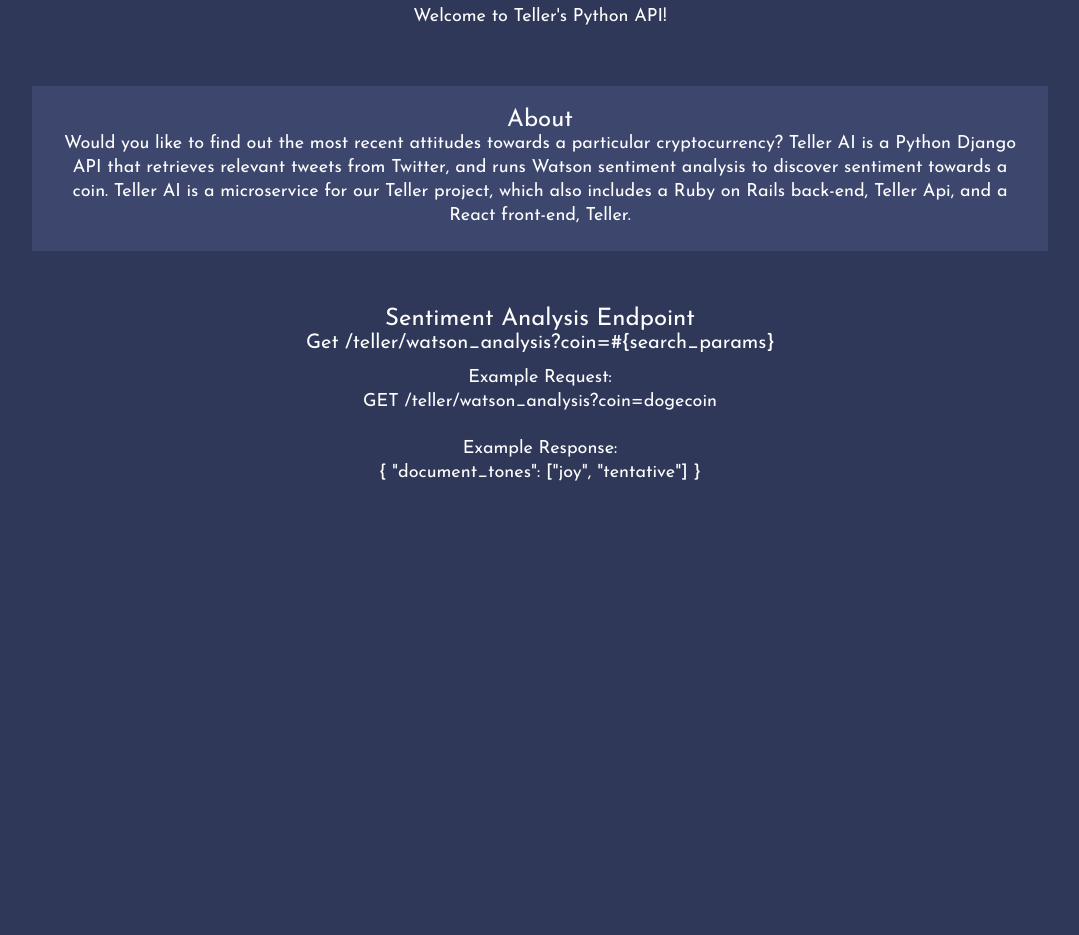
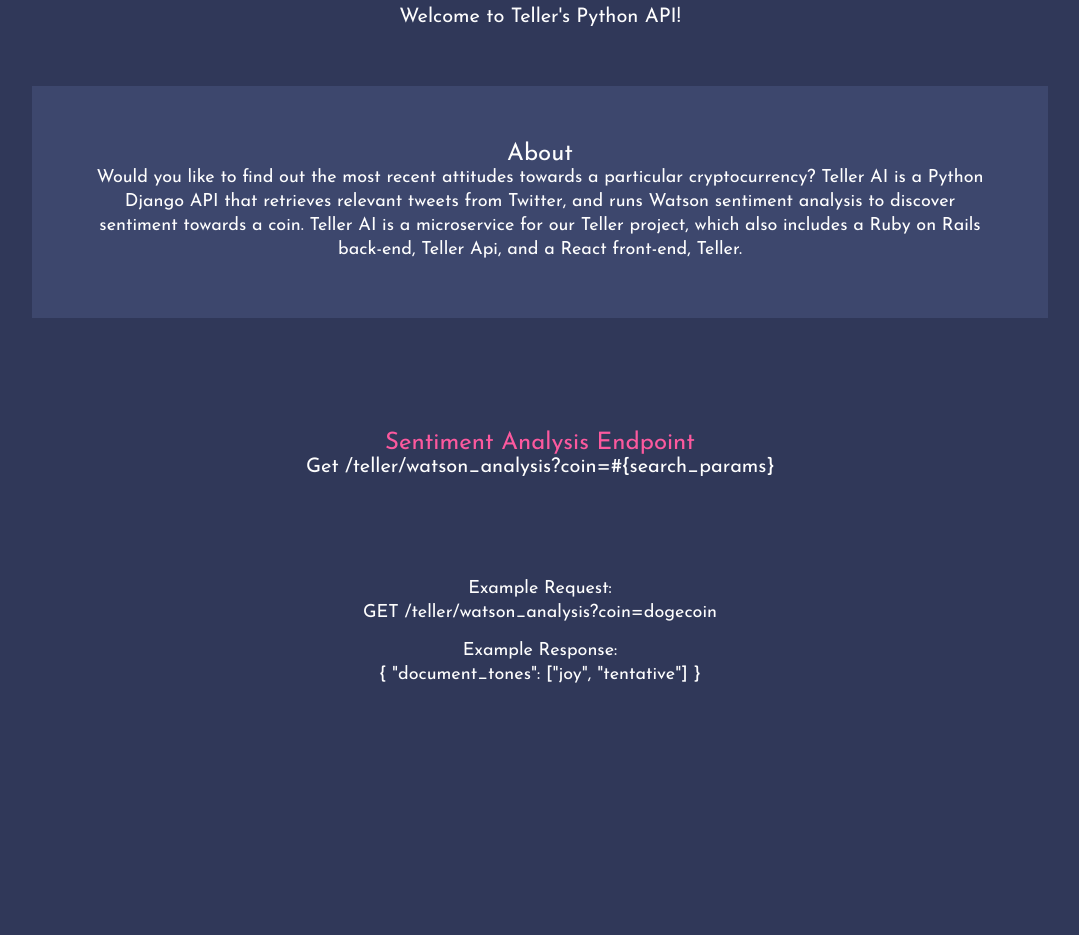
Before and after one commit to DanielMulitauopele/teller-ai, a Django app: page / in a window 1280 px wide. Shown: the part 56-991 px from the top of the page, without its empty margins (100-1179 px from the left). Before the commit the page ends 537 px from the top, so only its background shows below. Run offline with Django 3.2, Linux system fonts and the light colour scheme.

Commit message:
Style containers

```diff
--- a/teller/static/style.css
+++ b/teller/static/style.css
@@ -26,9 +26,15 @@
   padding: 1%;
 }
 .container {
+  margin: 5%;
+  padding: 5%;
+}
+.about-container {
   background: #3D476D;
   margin: 5%;
-  padding: 2%;
+  padding: 5%;
+}
+.example-container {
 }
 .endpoint-label {
   color: #FC599E;
--- a/teller/templates/welcome.html
+++ b/teller/templates/welcome.html
@@ -1,7 +1,7 @@
 {% extends 'application.html' %}
 {% block content %}
-<p>Welcome to Teller's Python API!</p>
-<div class='container'>
+<h3>Welcome to Teller's Python API!</h3>
+<div class='about-container container'>
   <h2>About</h2>
   <p>
     Would you like to find out the most recent attitudes towards a particular
@@ -12,8 +12,10 @@
     Teller.
   </p>
   </div>
-<h2>Sentiment Analysis Endpoint</h2>
+<div class='container'>
+  <h2 class='endpoint-label'>Sentiment Analysis Endpoint</h2>
   <h3>Get /teller/watson_analysis?coin=#{search_params}</h3>
+  <div class='example-container container'>
     <div>
       <p>Example Request:</p>
       <p>GET /teller/watson_analysis?coin=dogecoin</p>
@@ -22,4 +24,6 @@
       <p>Example Response:</p>
       <p>{ "document_tones": ["joy", "tentative"] }</p>
     </div>
+  </div>
+</div>
 {% endblock %}
```
Lines whose indentation alone changed are shown as unchanged.
